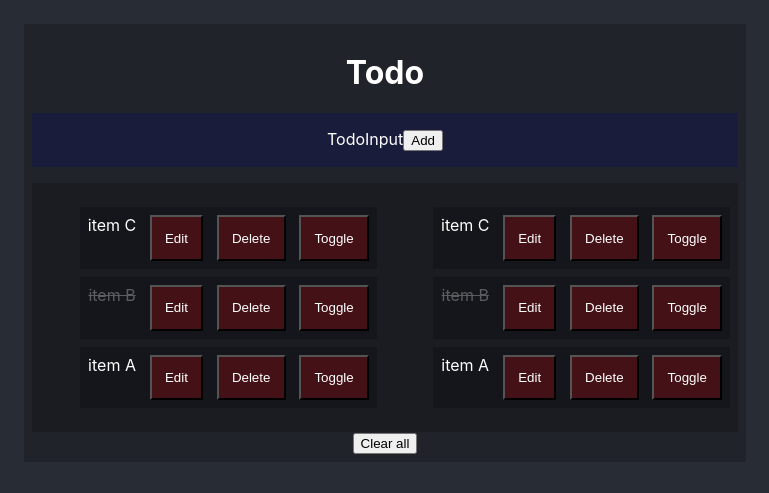
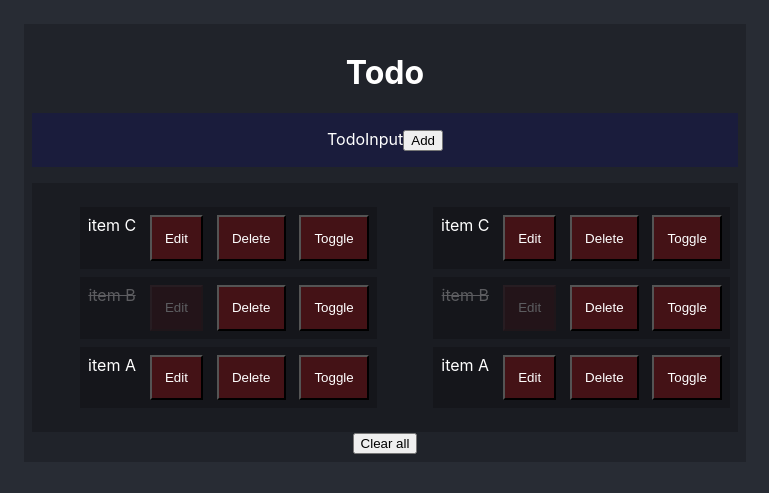
Before and after one commit to kodrclub/react-todo, a React (Create React App) app in the folder site/: page / in a window 1280 px wide. Shown: the part 157-650 px from the top of the page, without its empty margins (255-1024 px from the left). Built offline with nearby package versions, Linux system fonts and the light colour scheme; the HTML template or start-up script is replaced by a standard one.

Commit message:
Disable edit button for items marked as done

```diff
--- a/site/src/components/ItemButton.css
+++ b/site/src/components/ItemButton.css
@@ -4,3 +4,7 @@
   margin-left: 1em;
   color: white;
 }
+
+.ItemButton:disabled {
+  opacity: 0.3;
+}
--- a/site/src/components/ItemButton.js
+++ b/site/src/components/ItemButton.js
@@ -1,9 +1,9 @@
 import React from 'react';
 import './ItemButton.css';
 
-export default function ItemButton({ action, onClick }) {
+export default function ItemButton({ action, isDisabled, onClick }) {
   return (
-    <button className="ItemButton" onClick={onClick}>
+    <button disabled={isDisabled} className="ItemButton" onClick={onClick}>
       {action}
     </button>
   );
--- a/site/src/components/TodoItem.js
+++ b/site/src/components/TodoItem.js
@@ -33,7 +33,7 @@ export default function TodoItem({ item, onChange }) {
   return (
     <li className="TodoItem">
       <span className={textClassName}>{todo.text}</span>
-      <ItemButton action="Edit" onClick={editText} />
+      <ItemButton action="Edit" onClick={editText} isDisabled={todo.isDone} />
       <ItemButton action="Delete" onClick={markAsDeleted} />
       <ItemButton action="Toggle" onClick={toggleIsDone} />
     </li>
```
Also changed, not shown: 1 other file (tests, documents, lock files or other folders).
